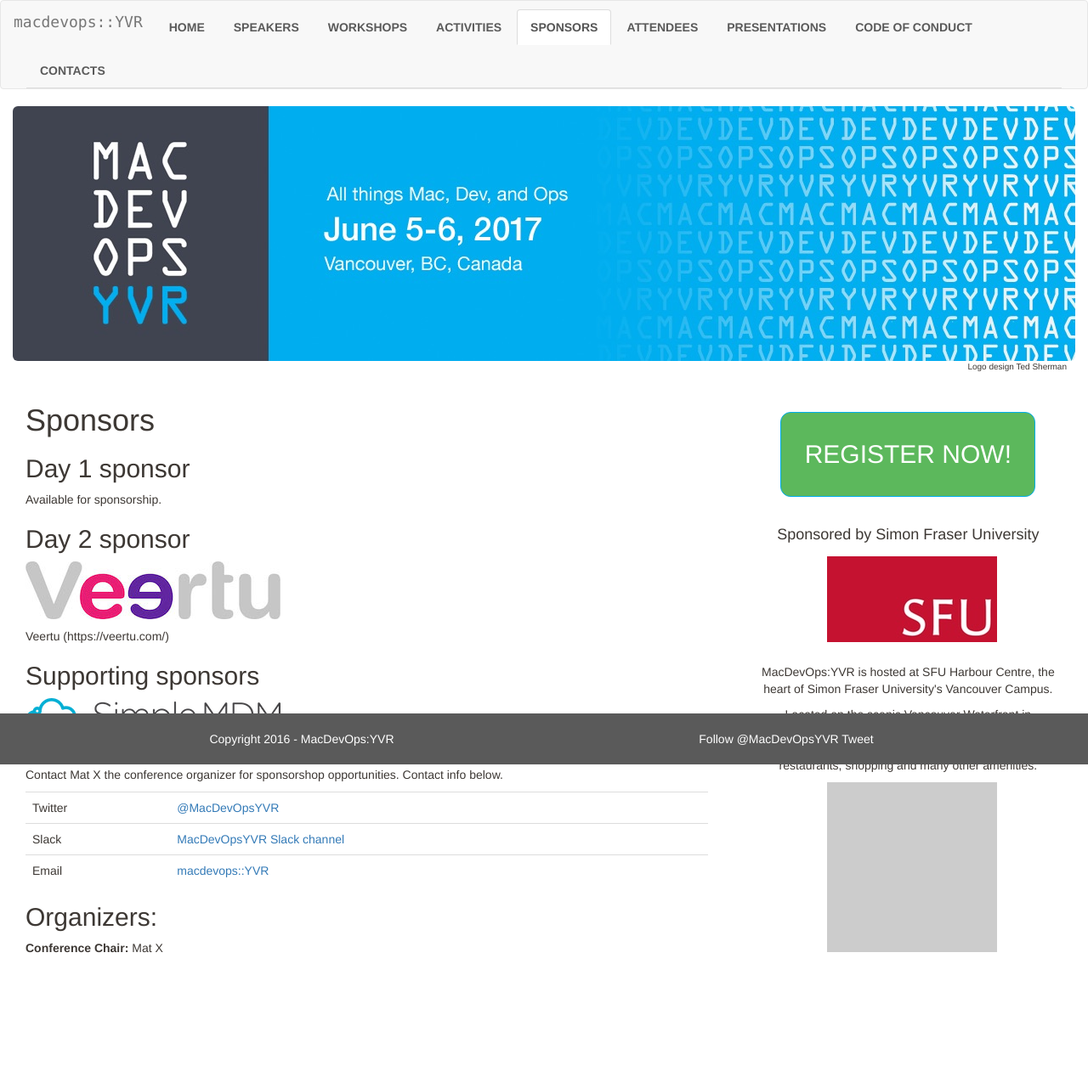
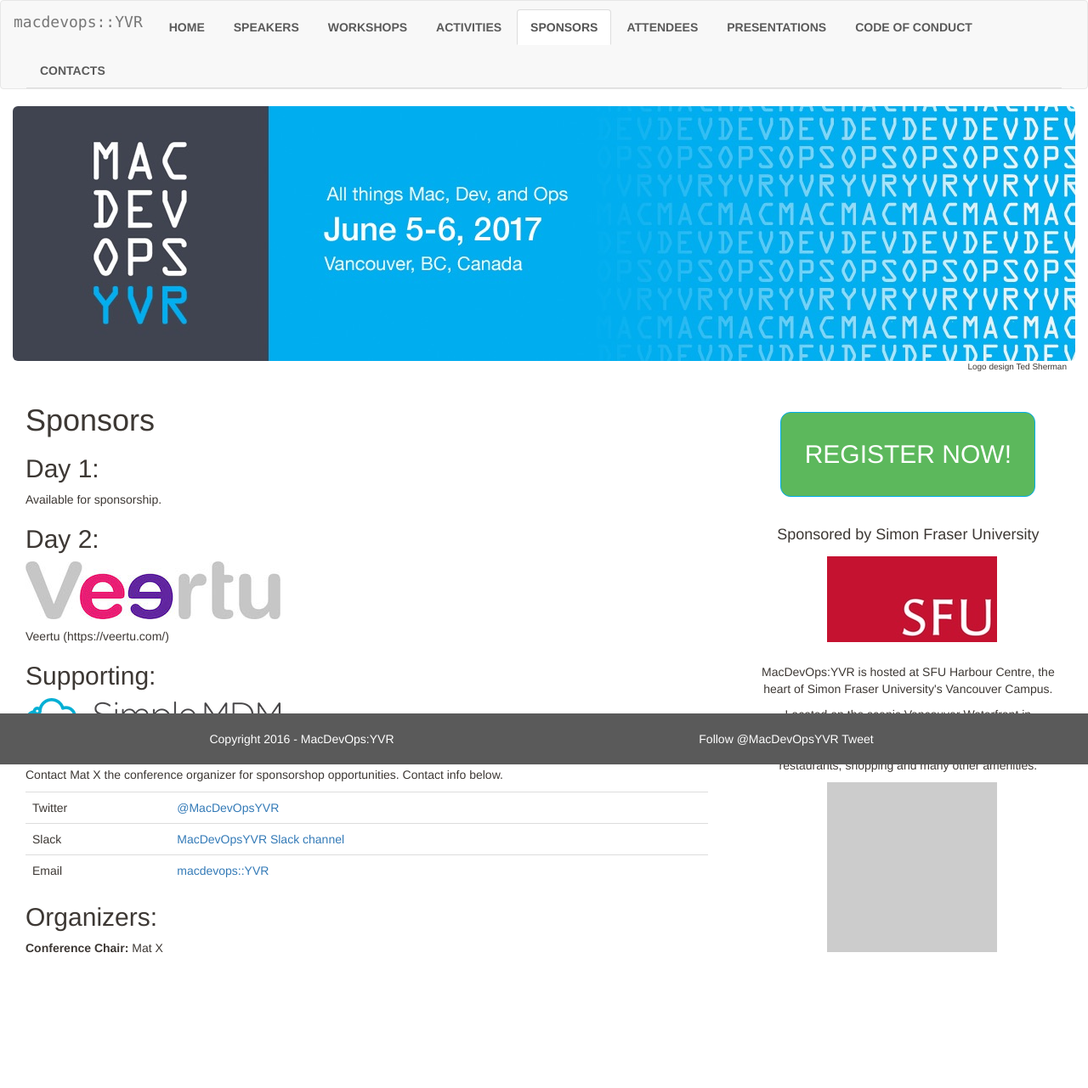
Before and after one commit to macdevopsyvr/macdevopsyvr.github.io, a Jekyll site: the page built from sponsors/index.md, in a window 1280 px wide. Shown: the whole page at 85% size. Built offline with Jekyll 4.4.1, drawn with Linux system fonts in a browser that asks for light colours; comment, search, counter and statistics services are not loaded.

Commit message:
too many sponsors
never too many

```diff
--- a/sponsors/index.md
+++ b/sponsors/index.md
@@ -5,15 +5,15 @@
 ---
 
 # Sponsors
-## Day 1 sponsor
+## Day 1:
 
 Available for sponsorship.
 
-## Day 2 sponsor
+## Day 2:
 <p><a href="https://veertu.com"><img src="/assets/Veertu-logo300.jpg"></a></p>
 <p>Veertu (https://veertu.com/)</p>
 
-## Supporting sponsors
+## Supporting:
 <p><a href="https://simplemdm.com"><img src="/assets/SimpleMDM-sml.png"></a></p>
 <p>SimpleMDM (https://simplemdm.com)</p>
 
```
